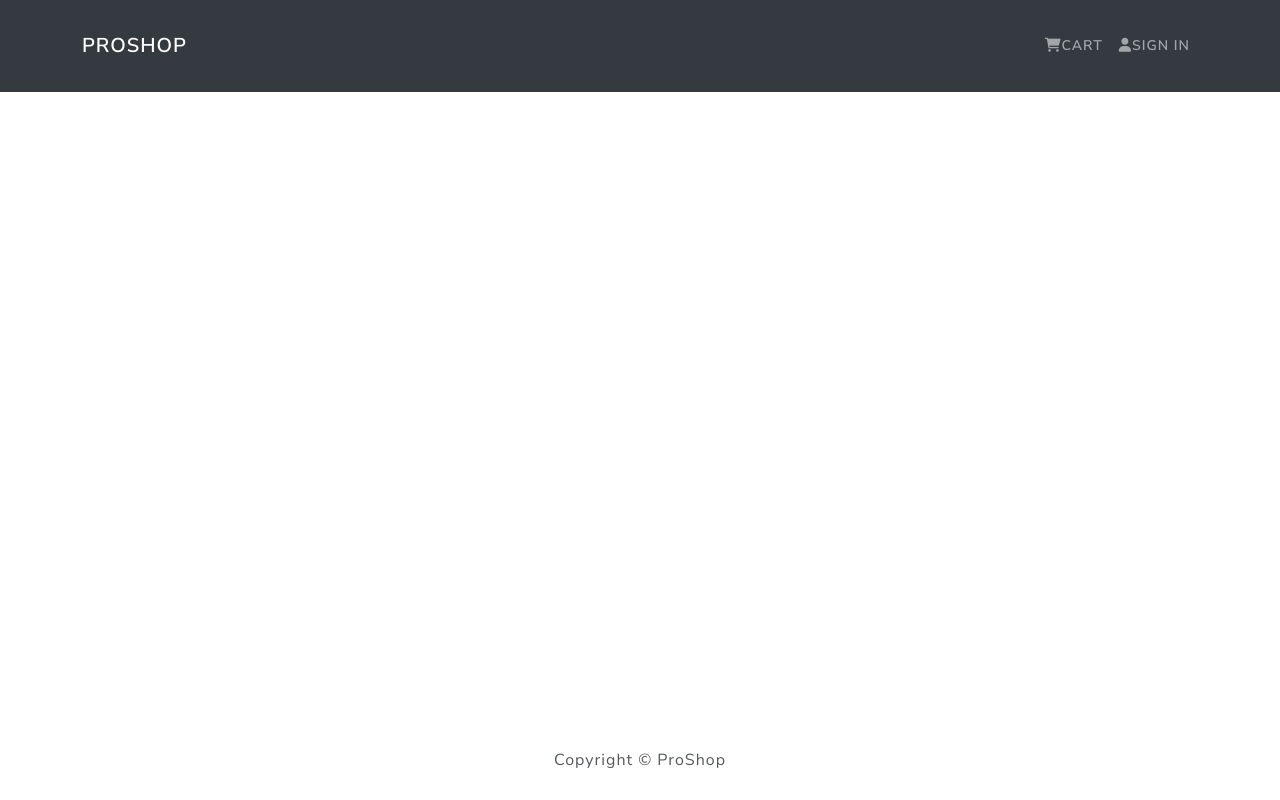
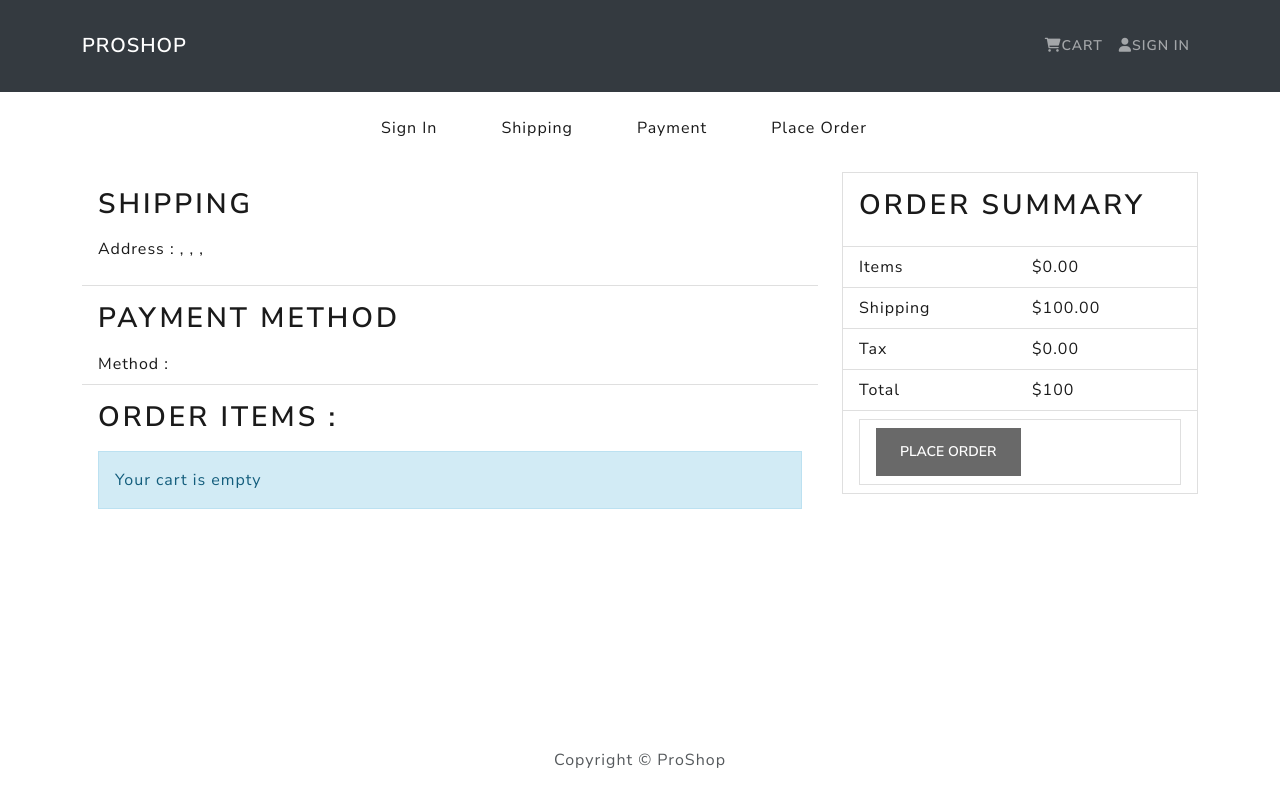
Before and after one commit to haneeshraj/mern-ecommerce, a React (Create React App) app in the folder frontend/: page /placeorder in a window 1280 px wide. Built offline with nearby package versions, Linux system fonts and the light colour scheme.

Commit message:
Place Order Screen

```diff
--- a/frontend/src/App.js
+++ b/frontend/src/App.js
@@ -11,6 +11,7 @@
 import ProfileScreen from "./screens/ProfileScreen";
 import ShippingScreen from "./screens/ShippingScreen";
 import PaymentScreen from "./screens/PaymentScreen";
+import PlaceOrderScreen from "./screens/PlaceOrderScreen";
 
 function App() {
   return (
@@ -19,6 +20,7 @@
       <main className='py-3'>
         <Container>
           <Routes>
+            <Route path='/placeorder' element={<PlaceOrderScreen />} />
             <Route path='/payment' element={<PaymentScreen />} />
             <Route path='/shipping' element={<ShippingScreen />} />
             <Route path='/login' element={<LoginScreen />} />
--- a/frontend/src/actions/cartActions.js
+++ b/frontend/src/actions/cartActions.js
@@ -38,5 +38,4 @@
     type: "CART_SAVE_PAYMENT_METHOD",
     payload: data,
   });
-  localStorage.setItem("paymentMethod", JSON.stringify(data));
 };
--- a/frontend/src/screens/PaymentScreen.jsx
+++ b/frontend/src/screens/PaymentScreen.jsx
@@ -19,7 +19,7 @@
 
   function submitHandler(e) {
     e.preventDefault();
-    dispatch(savePaymentMethod({ paymentMethod }));
+    dispatch(savePaymentMethod(paymentMethod));
     navigate("/placeorder");
   }
 
--- /dev/null
+++ b/frontend/src/screens/PlaceOrderScreen.jsx
@@ -0,0 +1,148 @@
+import React, { useState } from "react";
+import { useNavigate } from "react-router-dom";
+import {
+  Row,
+  Col,
+  ListGroup,
+  Image,
+  Card,
+  Button,
+  ListGroupItem,
+} from "react-bootstrap";
+import { useDispatch, useSelector } from "react-redux";
+import Message from "../components/Message";
+import CheckoutSteps from "../components/CheckoutSteps";
+import { Link } from "react-router-dom";
+
+const PlaceOrderScreen = () => {
+  const cart = useSelector((state) => state.cart);
+
+  // Calculate prices
+  const addDecimals = (n) => {
+    return (Math.round(n * 100) / 100).toFixed(2);
+  };
+  cart.itemsPrice = addDecimals(
+    cart.cartItems.reduce((acc, item) => acc + item.price * item.qty, 0)
+  );
+
+  cart.shippingPrice = addDecimals(cart.itemsPrice > 100 ? 0 : 100);
+
+  cart.taxPrice = addDecimals(Number((0.15 * cart.itemsPrice).toFixed(2)));
+
+  cart.totalPrice =
+    Number(cart.itemsPrice) +
+    Number(cart.shippingPrice) +
+    Number(cart.taxPrice);
+
+  const placeOrderHandler = () => {
+    console.log("Order placed!");
+  };
+
+  return (
+    <>
+      <CheckoutSteps step1 step2 step3 step4 />
+      <Row>
+        <Col md={8}>
+          <ListGroup variant='flush'>
+            <ListGroup.Item>
+              <h2>Shipping</h2>
+              <p>
+                <strong>Address : </strong>
+                {cart.shippingAddress.address}, {cart.shippingAddress.city},{" "}
+                {cart.shippingAddress.postalCode},{" "}
+                {cart.shippingAddress.country}
+              </p>
+            </ListGroup.Item>
+            <ListGroup.Item>
+              <h2>Payment Method</h2>
+              <strong>Method : </strong>
+              {cart.paymentMethod}
+            </ListGroup.Item>
+
+            <ListGroup.Item>
+              <h2>Order Items : </h2>
+              {cart.cartItems.length === 0 ? (
+                <Message>Your cart is empty</Message>
+              ) : (
+                <ListGroup.Item variant='flush'>
+                  {cart.cartItems.map((item, index) => {
+                    return (
+                      <ListGroup.Item key={index}>
+                        <Row>
+                          <Col md={1}>
+                            <Image
+                              src={item.image}
+                              alt={item.name}
+                              fluid
+                              rounded
+                            />
+                          </Col>
+                          <Col>
+                            <Link to={`/product/${item.product}`}>
+                              {item.name}
+                            </Link>
+                          </Col>
+                          <Col md={4}>
+                            {item.qty} x ${item.price} = $
+                            {item.qty * item.price}
+                          </Col>
+                        </Row>
+                      </ListGroup.Item>
+                    );
+                  })}
+                </ListGroup.Item>
+              )}
+            </ListGroup.Item>
+          </ListGroup>
+        </Col>
+        <Col md={4}>
+          <Card>
+            <ListGroup variant='flush'>
+              <ListGroup.Item>
+                <h2>Order Summary</h2>
+              </ListGroup.Item>
+              <ListGroup.Item>
+                <Row>
+                  <Col>Items</Col>
+                  <Col>${cart.itemsPrice}</Col>
+                </Row>
+              </ListGroup.Item>
+              <ListGroup.Item>
+                <Row>
+                  <Col>Shipping</Col>
+                  <Col>${cart.shippingPrice}</Col>
+                </Row>
+              </ListGroup.Item>
+              <ListGroup.Item>
+                <Row>
+                  <Col>Tax</Col>
+                  <Col>${cart.taxPrice}</Col>
+                </Row>
+              </ListGroup.Item>
+              <ListGroup.Item>
+                <Row>
+                  <Col>Total</Col>
+                  <Col>${cart.totalPrice}</Col>
+                </Row>
+              </ListGroup.Item>
+              <ListGroup.Item>
+                <ListGroup.Item>
+                  <Button
+                    type='button'
+                    className='btn-block'
+                    disabled={cart.cartItems.length === 0}
+                    onClick={placeOrderHandler}
+                  >
+                    Place Order
+                  </Button>
+                </ListGroup.Item>
+              </ListGroup.Item>
+            </ListGroup>
+          </Card>
+        </Col>
+      </Row>
+    </>
+  );
+};
+
+export default PlaceOrderScreen;
```
